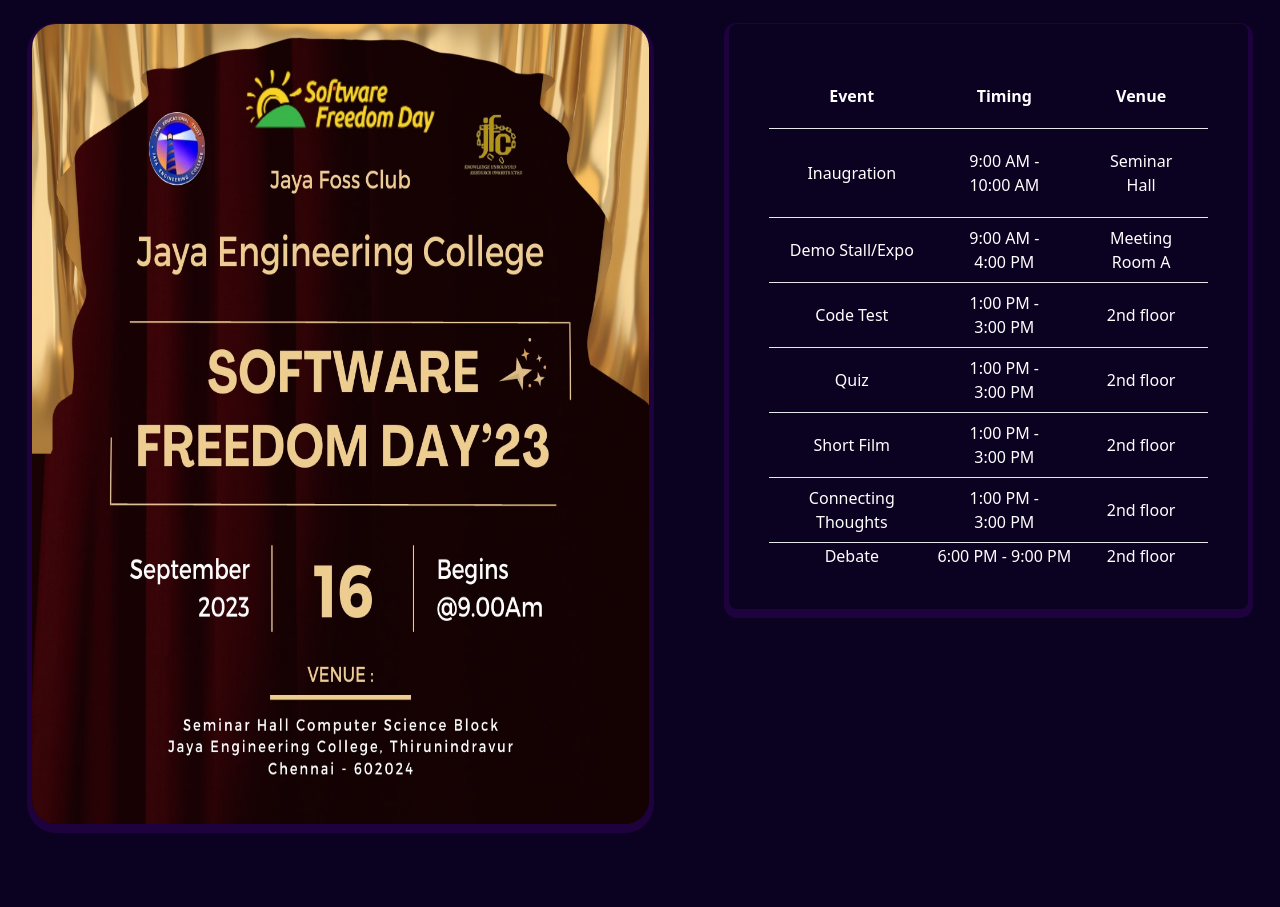
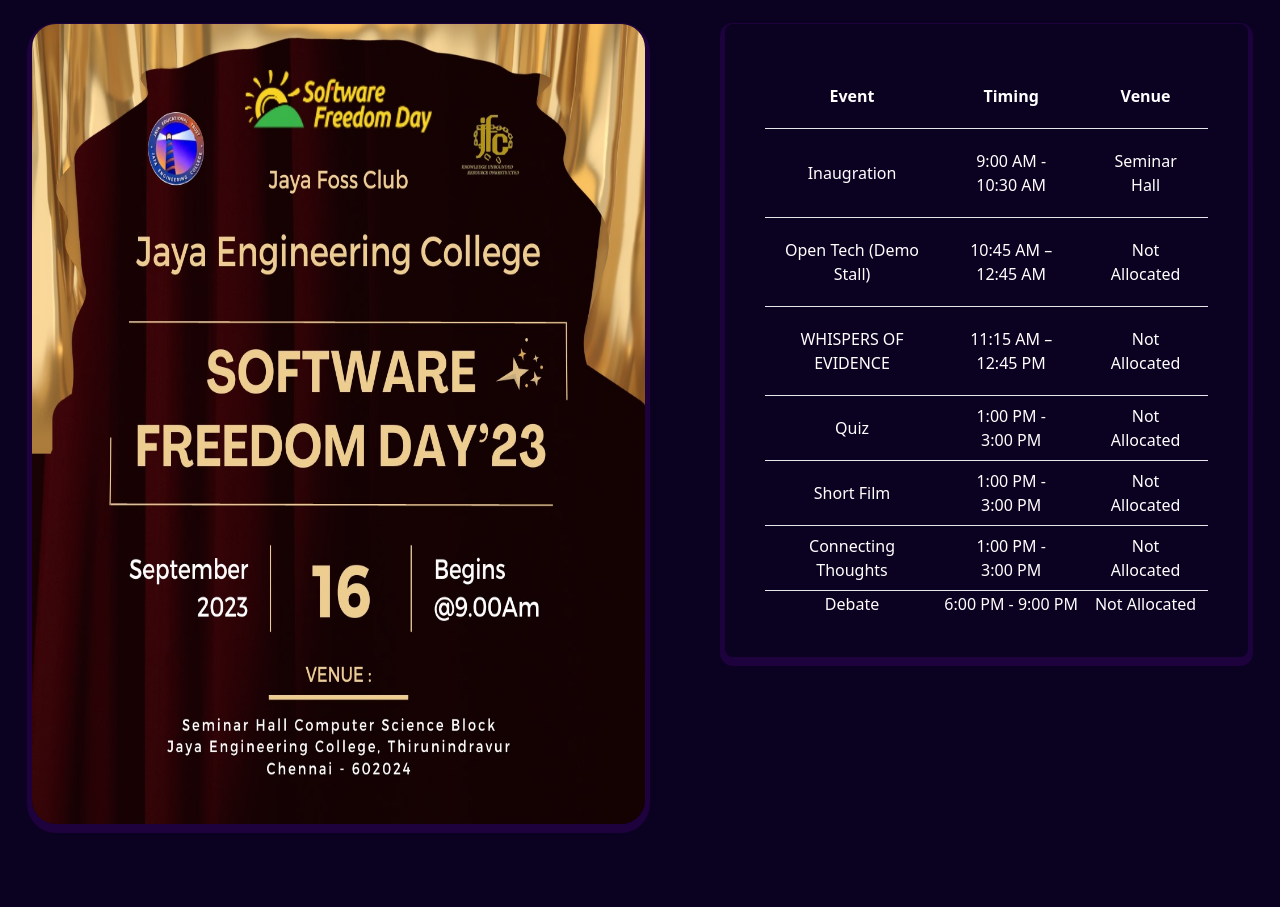
Before and after one commit to Deepakraja03/JayaFossClub, a Next.js app: page / in a window 1280 px wide. Shown: the part 1360-2267 px from the top of the page. Built offline with nearby package versions, Linux system fonts and the light colour scheme.

Commit message:
updated the event schedule

```diff
--- a/pages/index.tsx
+++ b/pages/index.tsx
@@ -194,39 +194,41 @@
                   <tr>
                     <td className="border-b lg:px-5 lg:py-5">Inaugration</td>
                     <td className="border-b  lg:px-5 lg:py-5">
-                      9:00 AM - 10:00 AM
+                      9:00 AM - 10:30 AM
                     </td>
                     <td className="border-b lg:px-5 lg:py-5">Seminar Hall</td>
                   </tr>
                   <tr>
                     <td className="border-b lg:px-5 lg:py-5">
-                      Demo Stall/Expo
+                      Open Tech (Demo Stall)
                     </td>
                     <td className="border-b lg:px-5 lg:py-2">
-                      9:00 AM - 4:00 PM
+                      10:45 AM – 12:45 AM
                     </td>
-                    <td className="border-b lg:px-5 lg:py-2">Meeting Room A</td>
+                    <td className="border-b lg:px-5 lg:py-2">Not Allocated</td>
                   </tr>
                   <tr>
-                    <td className="border-b lg:px-5 lg:py-5">Code Test</td>
+                    <td className="border-b lg:px-5 lg:py-5">
+                      WHISPERS OF EVIDENCE
+                    </td>
                     <td className="border-b lg:px-5 lg:py-2">
-                      1:00 PM - 3:00 PM
+                      11:15 AM – 12:45 PM
                     </td>
-                    <td className="border-b lg:px-5 lg:py-2">2nd floor</td>
+                    <td className="border-b lg:px-5 lg:py-2">Not Allocated</td>
                   </tr>
                   <tr>
                     <td className="border-b lg:px-5 lg:py-5">Quiz</td>
                     <td className="border-b lg:px-5 lg:py-2">
                       1:00 PM - 3:00 PM
                     </td>
-                    <td className="border-b lg:px-5 lg:py-2">2nd floor</td>
+                    <td className="border-b lg:px-5 lg:py-2">Not Allocated</td>
                   </tr>
                   <tr>
                     <td className="border-b lg:px-5 lg:py-5">Short Film</td>
                     <td className="border-b lg:px-5 lg:py-2">
                       1:00 PM - 3:00 PM
                     </td>
-                    <td className="border-b lg:px-5 lg:py-2">2nd floor</td>
+                    <td className="border-b lg:px-5 lg:py-2">Not Allocated</td>
                   </tr>
                   <tr>
                     <td className="border-b lg:px-5 lg:py-2">
@@ -235,12 +237,12 @@
                     <td className="border-b lg:px-5 lg:py-2">
                       1:00 PM - 3:00 PM
                     </td>
-                    <td className="border-b lg:px-5 lg:py-2">2nd floor</td>
+                    <td className="border-b lg:px-5 lg:py-2">Not Allocated</td>
                   </tr>
                   <tr>
                     <td>Debate</td>
                     <td>6:00 PM - 9:00 PM</td>
-                    <td>2nd floor</td>
+                    <td>Not Allocated</td>
                   </tr>
                 </tbody>
               </table>
```
